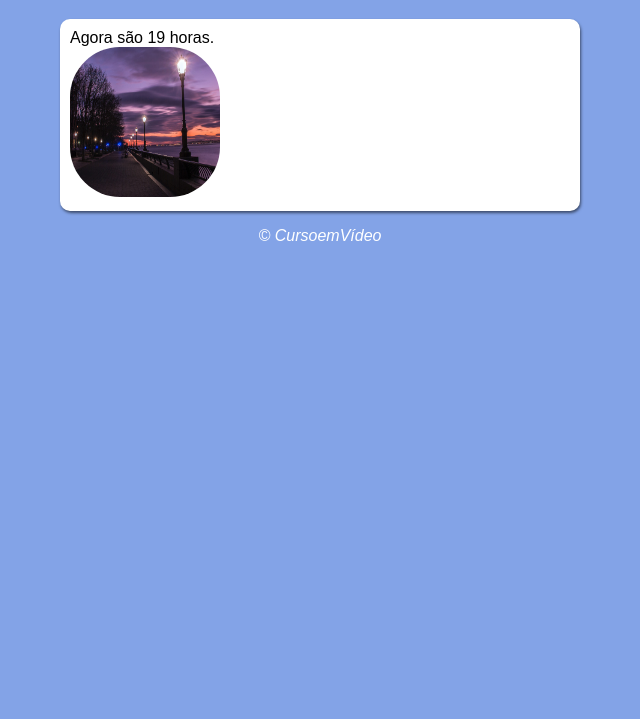
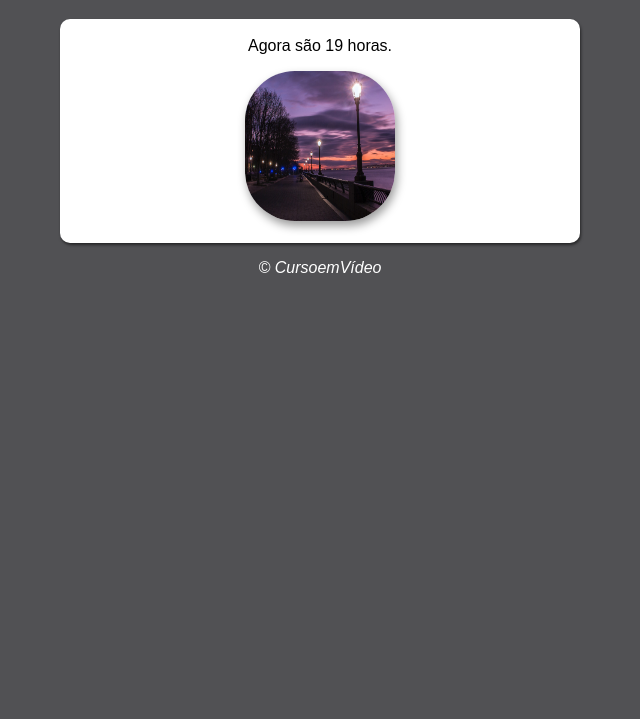
Before and after one commit to pettersonrc/javascript, a plain HTML site: page aula12ex/ex014/ex001.html in a window 1280 px wide. Shown: the part 81-800 px from the top of the page, without its empty margins (320-960 px from the left). Drawn offline with Linux system fonts and the light colour scheme.

Commit message:
update ex014

```diff
--- a/aula12ex/ex014/ex001.html
+++ b/aula12ex/ex014/ex001.html
@@ -15,7 +15,7 @@
             Aqui vai aparecer a mensagem.
         </div>
         <div id="foto">
-            <img id="imagem" src="manha.jpg" alt="">
+            <img id="imagem" src="manha.jpg" alt="foto de manhã">
         </div>
     </section>
     <footer>
--- a/aula12ex/ex014/script.js
+++ b/aula12ex/ex014/script.js
@@ -6,9 +6,12 @@ function carregar() {
     msg.innerHTML = `Agora são ${hora} horas.`
     if (hora >= 0 && hora < 12) {
         img.src = 'manha.jpg'
+        document.body.style.background = '#e2cd9f'
     } else if (hora >= 12 && hora <= 18) {
         img.src = 'tarde.jpg'
+        document.body.style.background = '#b9846f'
     } else {
         img.src = 'noite.jpg'
+        document.body.style.background = '#515154'
     }
 }
--- a/aula12ex/ex014/style.css
+++ b/aula12ex/ex014/style.css
@@ -16,6 +16,7 @@ img {
     width: 150px;
     height: 150px;
     border-radius: 50px;
+    box-shadow: 2px 5px 10px rgba(0, 0, 0, 0.397);
 }
 
 section {
@@ -27,6 +28,11 @@ section {
     padding: 10px;
 }
 
+div {
+    text-align: center;
+    padding: 8px;
+}
+
 footer {
     color: white;
     text-align: center;
```
